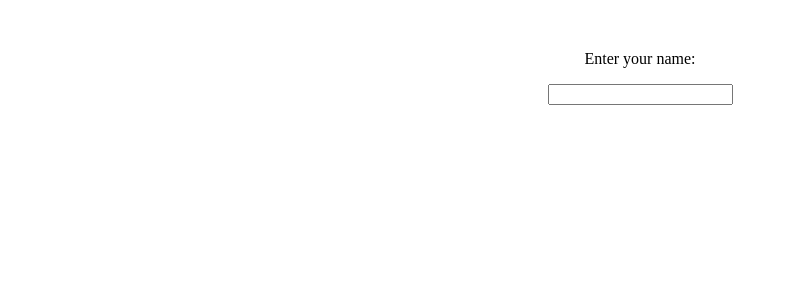
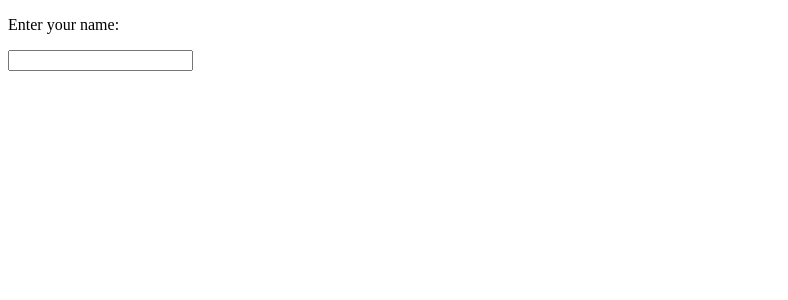
Before and after one commit to acciojob/personal-greeting-Alkeshkumar94, a React app: page / in a window 1280 px wide. Shown: the top 300 px of the page, without its empty margins (0-788 px from the left). Built offline with nearby package versions, Linux system fonts and the light colour scheme.

Commit message:
Update greeting.js

```diff
--- a/src/components/greeting.js
+++ b/src/components/greeting.js
@@ -10,7 +10,7 @@ const Greeting = () => {
 
 
   return (
-    <div style={{ textAlign: 'center', marginTop: '50px' }}>
+    <div>
      <label>
         <p>Enter your name:</p>
         <input type="text" value={name} onChange={handleChange} />
```
